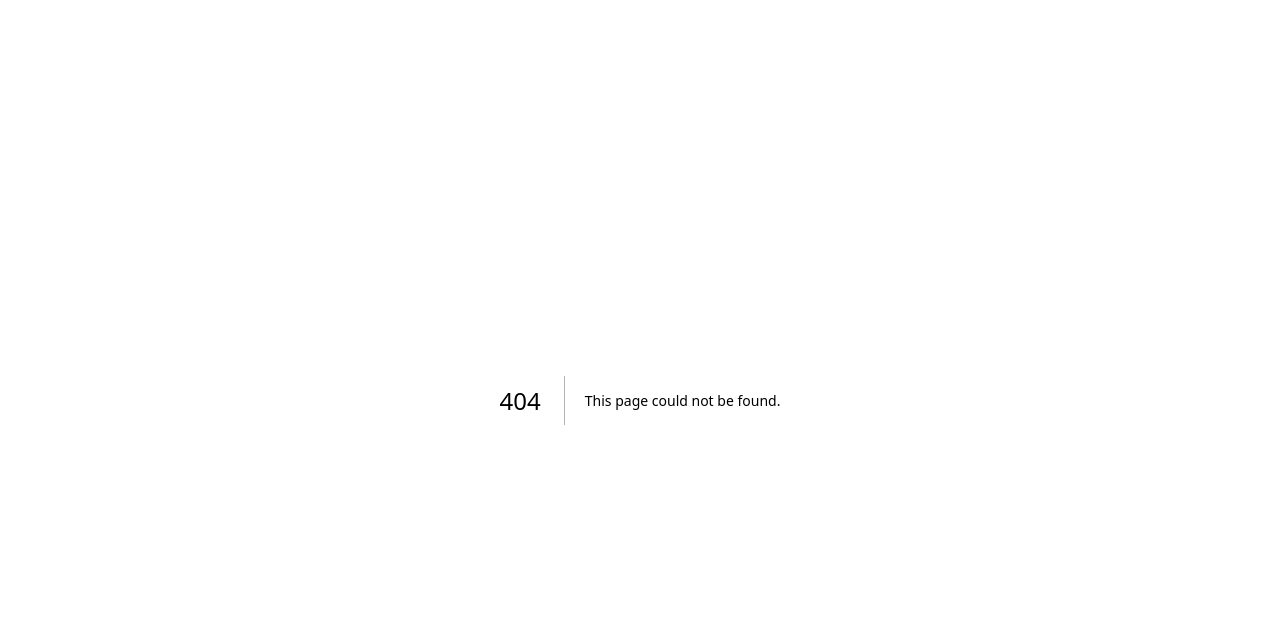
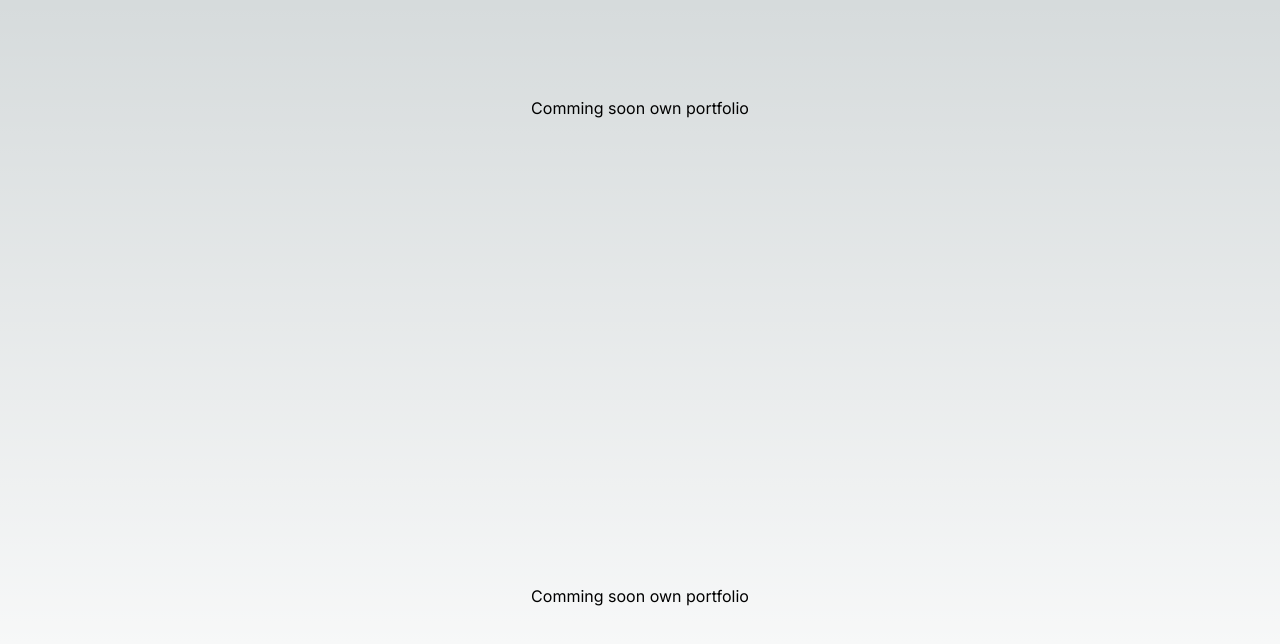
Before and after one commit to NandhiniGanesan/nandhinig, a Next.js app: page /projects in a window 1280 px wide. Before the commit this address had no page. Shown: the top 644 px of the page. Built offline with nearby package versions, Linux system fonts and the light colour scheme.

Commit message:
project list

```diff
--- /dev/null
+++ b/src/app/projects/page.tsx
@@ -0,0 +1,10 @@
+import ProjectCard from "@/components/projectCard/projectCard";
+
+export default function Projects() {
+  return (
+    <main className="flex min-h-screen flex-col items-center justify-between p-24">
+      <div>Comming soon own portfolio</div>
+      <ProjectCard/>
+    </main>
+  );
+}
--- /dev/null
+++ b/src/components/projectCard/projectCard.tsx
@@ -0,0 +1,12 @@
+import Image from "next/image";
+
+export default function ProjectCard() {
+  return (
+    <main className="p-24">
+<div>
+  Comming soon own portfolio
+</div>
+
+    </main>
+  );
+}
```
